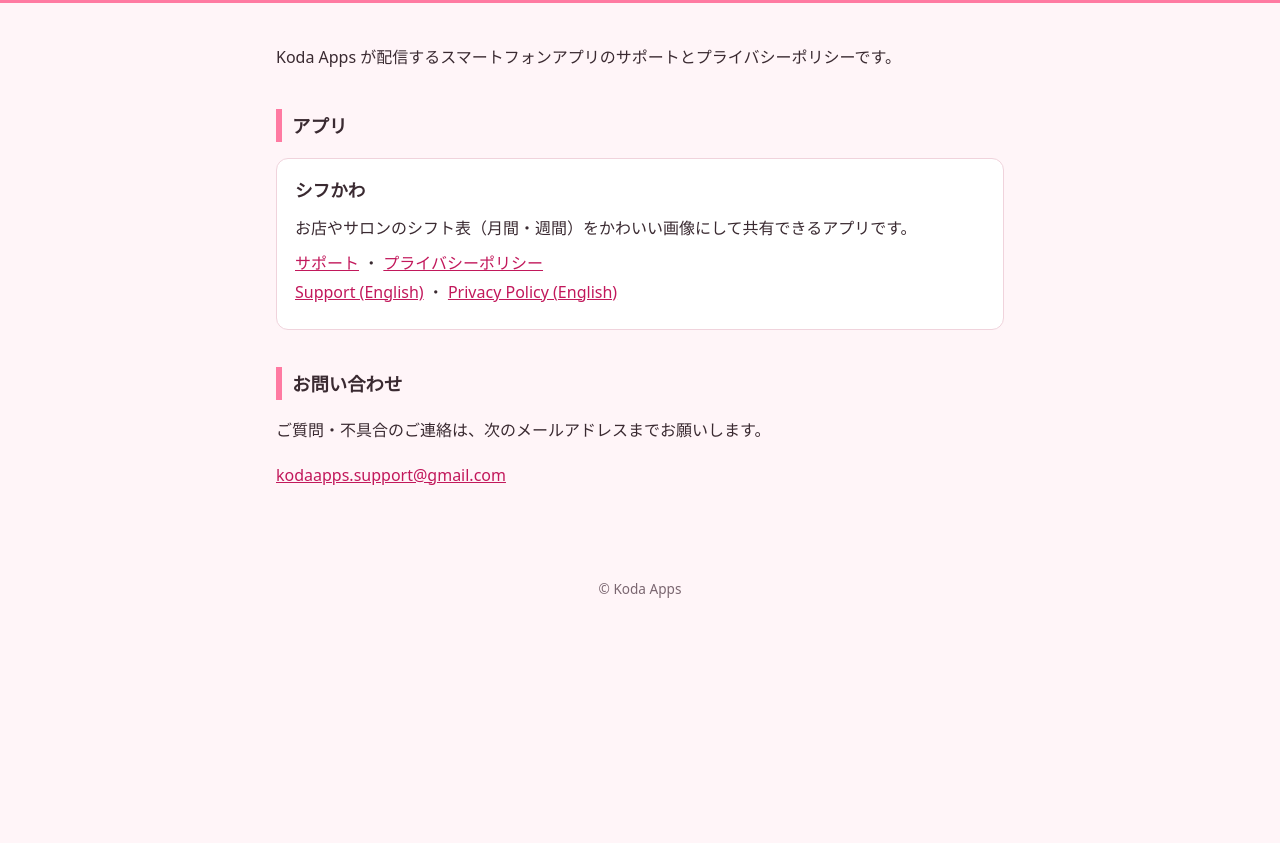
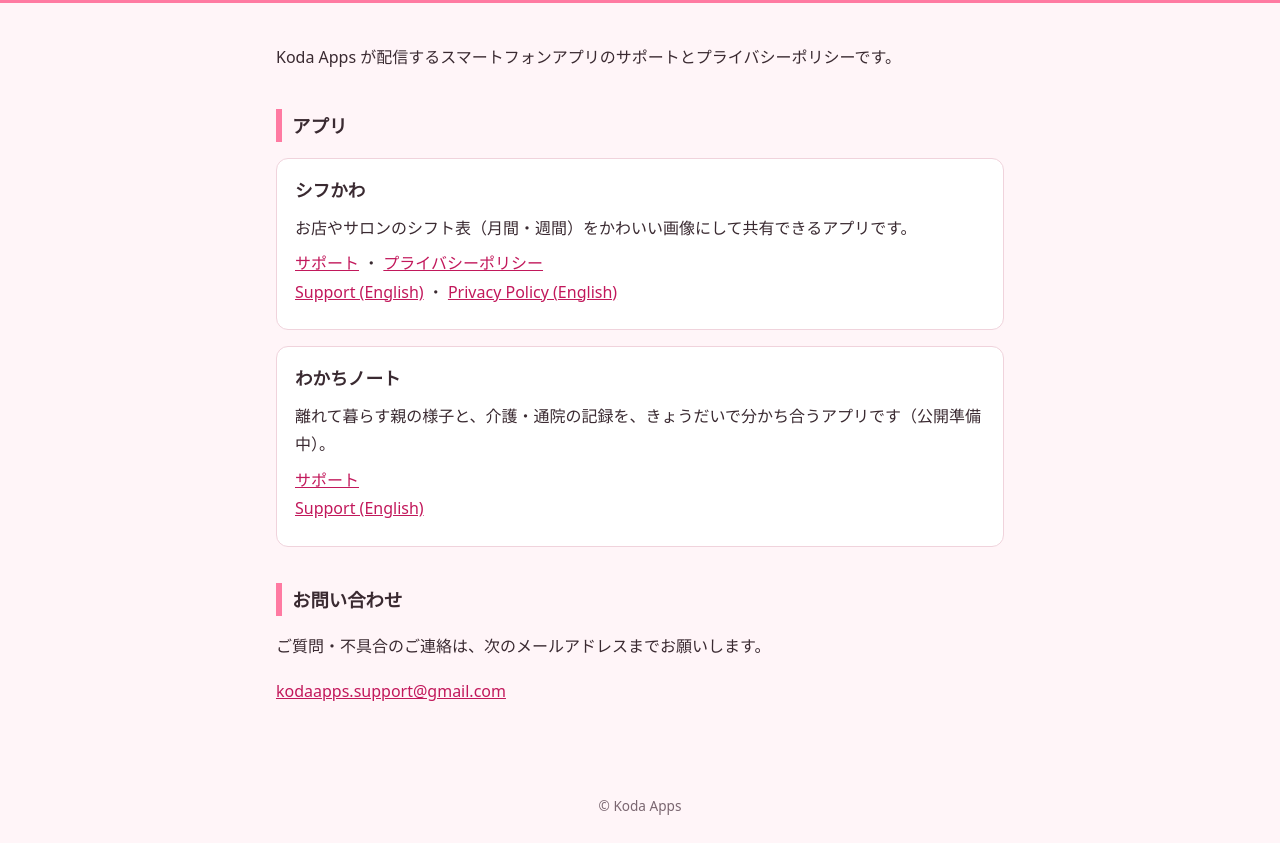
Before and after one commit to taiga-koda/apps-site, a plain HTML site: page index.html in a window 1280 px wide. Shown: the part 77-920 px from the top of the page. Before the commit the page ends 800 px from the top, so only its background shows below. Drawn offline with Linux system fonts and the light colour scheme.

Commit message:
feat: トップのアプリ一覧にわかちノートを足す

```diff
--- a/index.html
+++ b/index.html
@@ -22,6 +22,14 @@
     ・ <a href="shift-image/en/privacy/">Privacy Policy (English)</a>
   </p>
 </div>
+<div class="app">
+  <h3>わかちノート</h3>
+  <p>離れて暮らす親の様子と、介護・通院の記録を、きょうだいで分かち合うアプリです（公開準備中）。</p>
+  <p>
+    <a href="wakachi-note/support/">サポート</a><br>
+    <a href="wakachi-note/en/support/">Support (English)</a>
+  </p>
+</div>
 
 <h2>お問い合わせ</h2>
 <p>ご質問・不具合のご連絡は、次のメールアドレスまでお願いします。</p>
```
